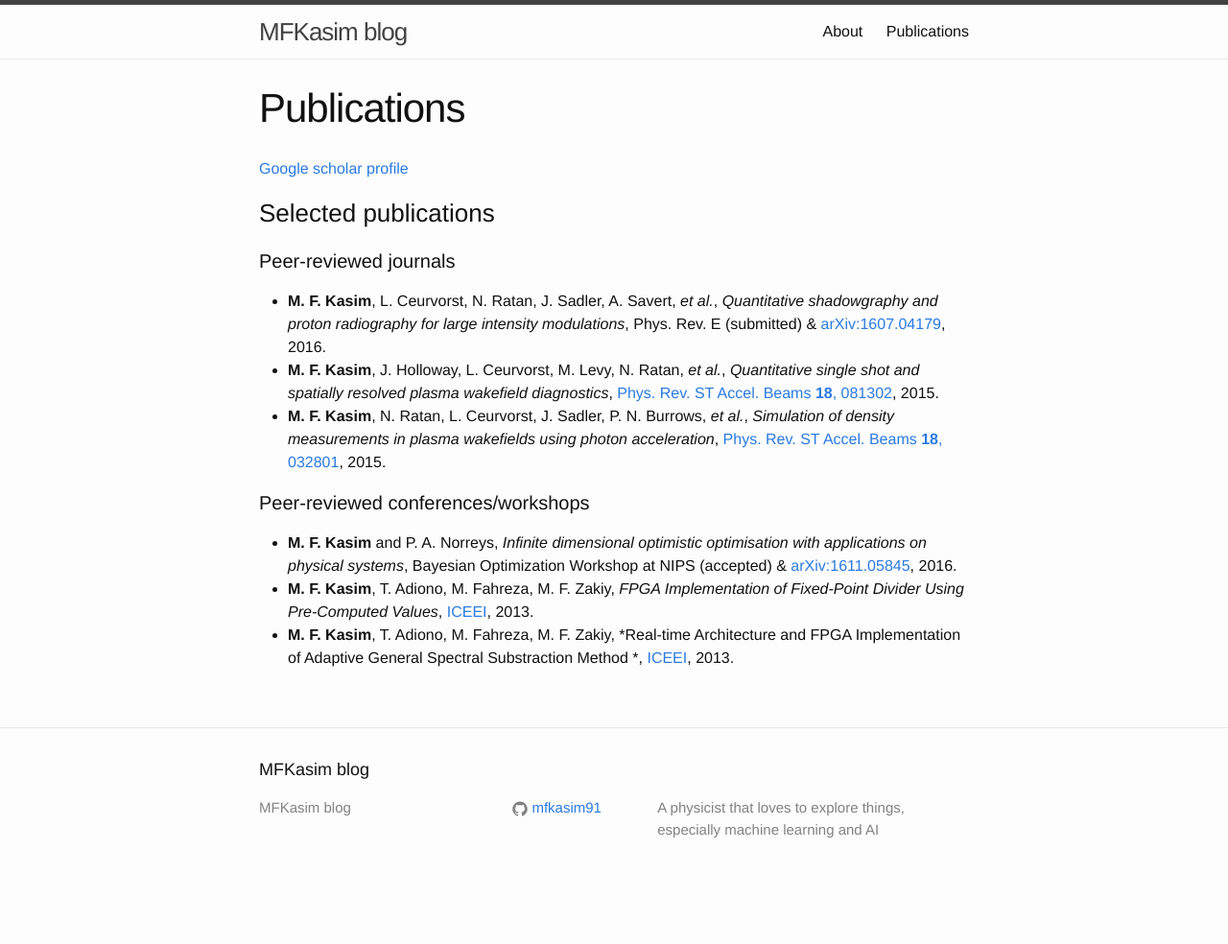
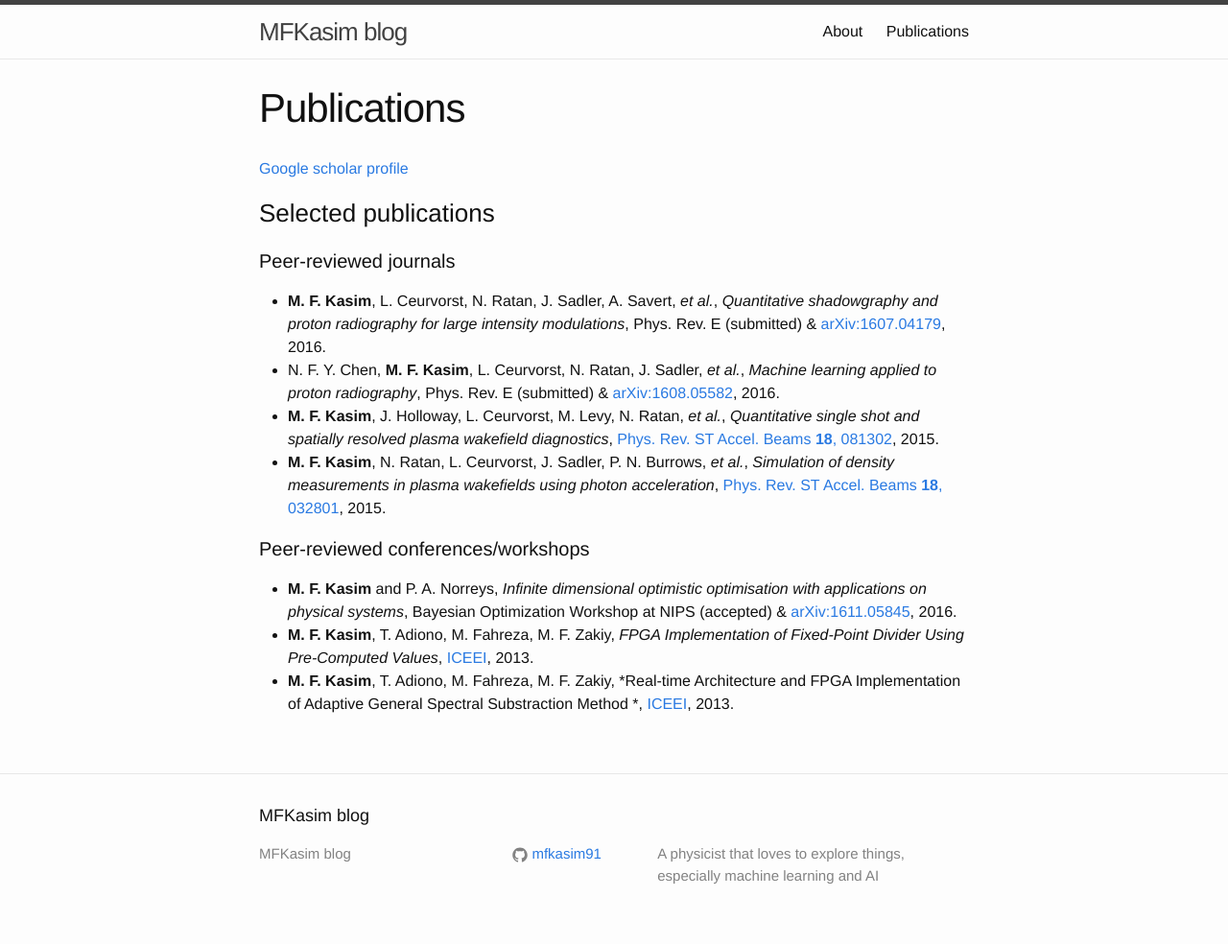
Before and after one commit to mfkasim1/mfkasim1.github.io, a Jekyll site: the page built from publications.md, in a window 1280 px wide. Shown: the whole page at 96% size. Built offline with Jekyll 4.4.1, drawn with Linux system fonts in a browser that asks for light colours; before the commit the page ends 936 px from its top, so only the background shows below that.

Commit message:
Publications updated

```diff
--- a/publications.md
+++ b/publications.md
@@ -9,7 +9,8 @@
 ### Selected publications
 
 #### Peer-reviewed journals
-* **M. F. Kasim**, L. Ceurvorst, N. Ratan, J. Sadler, A. Savert, *et al.*, *Quantitative shadowgraphy and proton radiography for large intensity modulations*, Phys. Rev. E (submitted) &  [arXiv:1607.04179](https://arxiv.org/pdf/1607.04179v1.pdf), 2016.
+* **M. F. Kasim**, L. Ceurvorst, N. Ratan, J. Sadler, A. Savert, *et al.*, *Quantitative shadowgraphy and proton radiography for large intensity modulations*, Phys. Rev. E (submitted) &  [arXiv:1607.04179](https://arxiv.org/pdf/1607.04179.pdf), 2016.
+* N. F. Y. Chen, **M. F. Kasim**, L. Ceurvorst, N. Ratan, J. Sadler, *et al.*, *Machine learning applied to proton radiography*, Phys. Rev. E (submitted) & [arXiv:1608.05582](https://arxiv.org/pdf/1608.05582.pdf), 2016.
 * **M. F. Kasim**, J. Holloway, L. Ceurvorst, M. Levy, N. Ratan, *et al.*, *Quantitative single shot and spatially resolved plasma wakefield diagnostics*, [Phys. Rev. ST Accel. Beams **18**, 081302](https://doi.org/10.1103/PhysRevSTAB.18.081302), 2015.
 * **M. F. Kasim**, N. Ratan, L. Ceurvorst, J. Sadler, P. N. Burrows, *et al.*, *Simulation of density measurements in plasma wakefields using photon acceleration*, [Phys. Rev. ST Accel. Beams **18**, 032801](https://doi.org/10.1103/PhysRevSTAB.18.032801), 2015.
 
```
